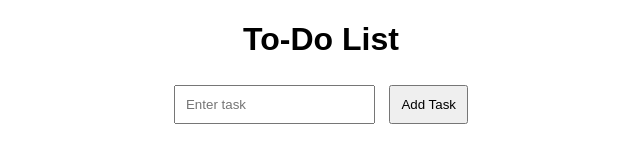
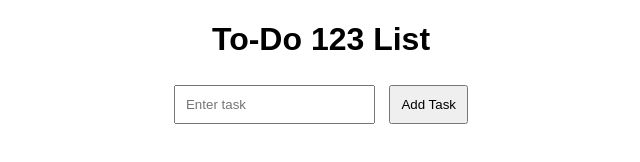
Before and after one commit to errol-correa/studentmgmt, a plain HTML site: page frontend/index.html in a window 1280 px wide. Shown: the whole page, without its empty margins (319-959 px from the left). Drawn offline with Linux system fonts and the light colour scheme; no server answers.

Commit message:
i changed to do list to 123

```diff
--- a/frontend/index.html
+++ b/frontend/index.html
@@ -7,7 +7,7 @@
     <link rel="stylesheet" href="style.css">
 </head>
 <body>
-    <h1>To-Do List</h1>
+    <h1>To-Do 123 List</h1>
     <input type="text" id="taskInput" placeholder="Enter task">
     <button onclick="addTask()">Add Task</button>
     <ul id="taskList"></ul>
```
